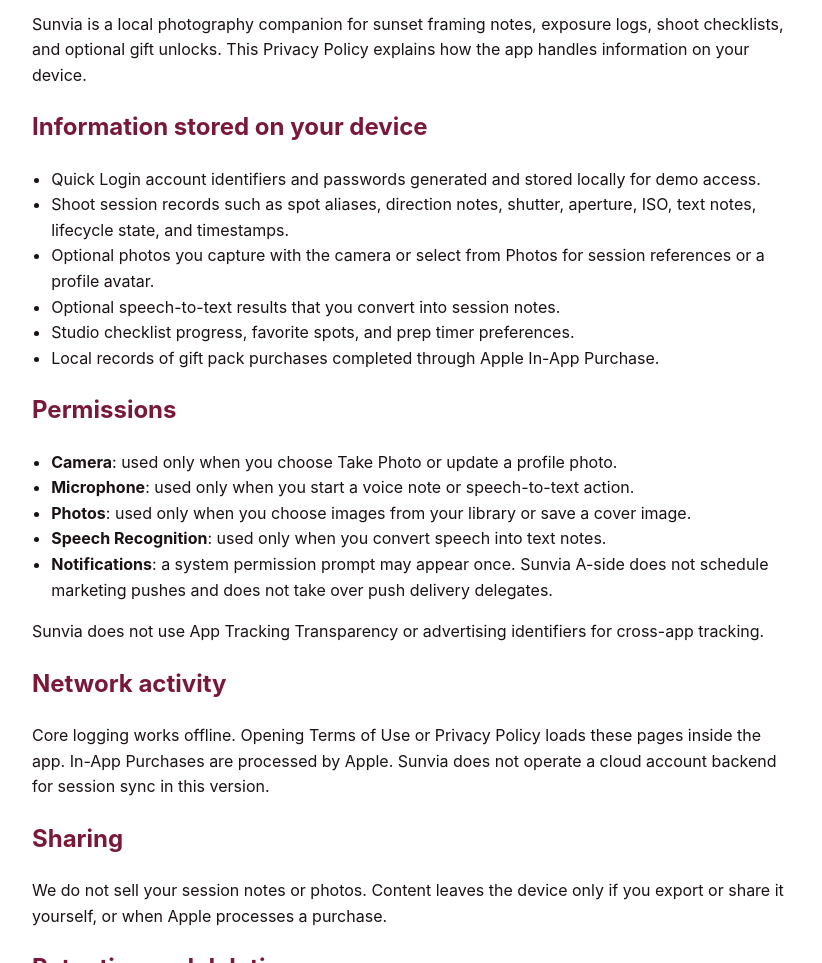
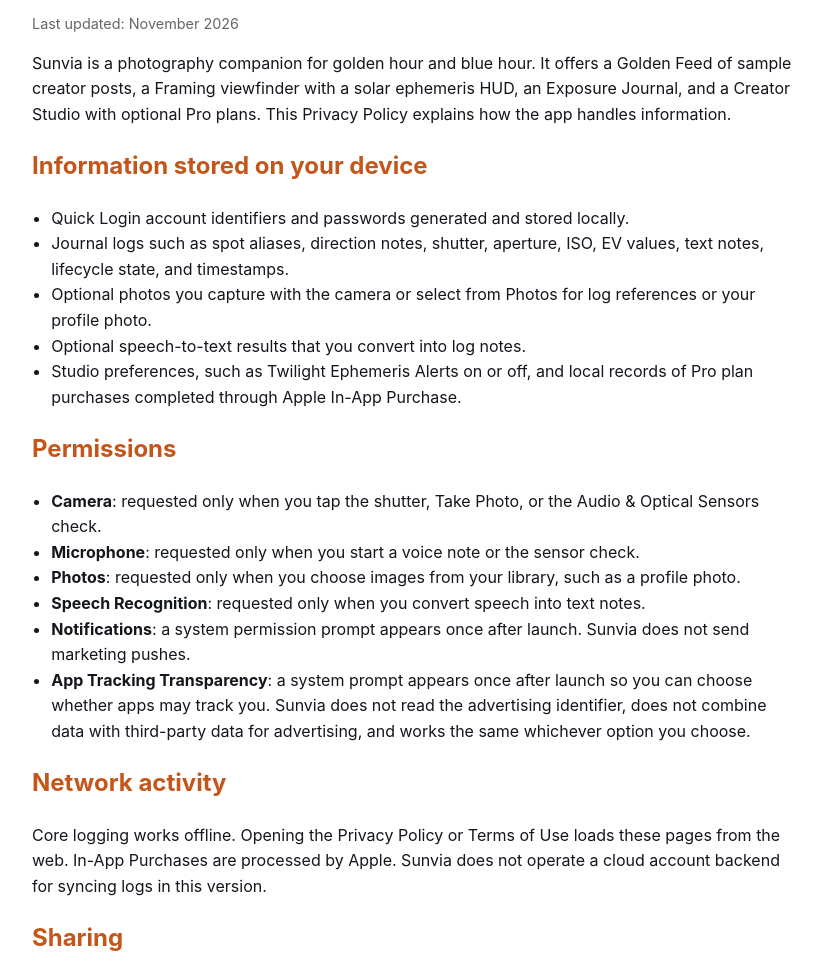
Before and after one commit to Sunvia1/sunvia-legal, a plain HTML site: page privacy.html in a window 1280 px wide. Shown: the part 101-1064 px from the top of the page, without its empty margins (228-1050 px from the left). Drawn offline with Linux system fonts and the light colour scheme.

Commit message:
Update Privacy and Terms for Obsidian Sunset rebuild

```diff
--- a/privacy.html
+++ b/privacy.html
@@ -5,48 +5,49 @@
 <meta name="viewport" content="width=device-width, initial-scale=1" />
 <title>Sunvia Privacy Policy</title>
 <style>
-  body { font-family: -apple-system, BlinkMacSystemFont, "Segoe UI", sans-serif; max-width: 760px; margin: 40px auto; padding: 0 20px; line-height: 1.6; color: #1b1216; background: #fff; }
-  h1,h2 { color: #7a1838; }
+  body { font-family: -apple-system, BlinkMacSystemFont, "Segoe UI", sans-serif; max-width: 760px; margin: 40px auto; padding: 0 20px; line-height: 1.6; color: #14161d; background: #fff; }
+  h1,h2 { color: #c4561a; }
   ul { padding-left: 1.2em; }
+  .meta { color: #666; font-size: 0.9em; }
 </style>
 </head>
 <body>
 <h1>Sunvia Privacy Policy</h1>
-<p>Sunvia is a local photography companion for sunset framing notes, exposure logs, shoot checklists, and optional gift unlocks. This Privacy Policy explains how the app handles information on your device.</p>
+<p class="meta">Last updated: November 2026</p>
+<p>Sunvia is a photography companion for golden hour and blue hour. It offers a Golden Feed of sample creator posts, a Framing viewfinder with a solar ephemeris HUD, an Exposure Journal, and a Creator Studio with optional Pro plans. This Privacy Policy explains how the app handles information.</p>
 
 <h2>Information stored on your device</h2>
 <ul>
-  <li>Quick Login account identifiers and passwords generated and stored locally for demo access.</li>
-  <li>Shoot session records such as spot aliases, direction notes, shutter, aperture, ISO, text notes, lifecycle state, and timestamps.</li>
-  <li>Optional photos you capture with the camera or select from Photos for session references or a profile avatar.</li>
-  <li>Optional speech-to-text results that you convert into session notes.</li>
-  <li>Studio checklist progress, favorite spots, and prep timer preferences.</li>
-  <li>Local records of gift pack purchases completed through Apple In-App Purchase.</li>
+  <li>Quick Login account identifiers and passwords generated and stored locally.</li>
+  <li>Journal logs such as spot aliases, direction notes, shutter, aperture, ISO, EV values, text notes, lifecycle state, and timestamps.</li>
+  <li>Optional photos you capture with the camera or select from Photos for log references or your profile photo.</li>
+  <li>Optional speech-to-text results that you convert into log notes.</li>
+  <li>Studio preferences, such as Twilight Ephemeris Alerts on or off, and local records of Pro plan purchases completed through Apple In-App Purchase.</li>
 </ul>
 
 <h2>Permissions</h2>
 <ul>
-  <li><strong>Camera</strong>: used only when you choose Take Photo or update a profile photo.</li>
-  <li><strong>Microphone</strong>: used only when you start a voice note or speech-to-text action.</li>
-  <li><strong>Photos</strong>: used only when you choose images from your library or save a cover image.</li>
-  <li><strong>Speech Recognition</strong>: used only when you convert speech into text notes.</li>
-  <li><strong>Notifications</strong>: a system permission prompt may appear once. Sunvia A-side does not schedule marketing pushes and does not take over push delivery delegates.</li>
+  <li><strong>Camera</strong>: requested only when you tap the shutter, Take Photo, or the Audio &amp; Optical Sensors check.</li>
+  <li><strong>Microphone</strong>: requested only when you start a voice note or the sensor check.</li>
+  <li><strong>Photos</strong>: requested only when you choose images from your library, such as a profile photo.</li>
+  <li><strong>Speech Recognition</strong>: requested only when you convert speech into text notes.</li>
+  <li><strong>Notifications</strong>: a system permission prompt appears once after launch. Sunvia does not send marketing pushes.</li>
+  <li><strong>App Tracking Transparency</strong>: a system prompt appears once after launch so you can choose whether apps may track you. Sunvia does not read the advertising identifier, does not combine data with third-party data for advertising, and works the same whichever option you choose.</li>
 </ul>
-<p>Sunvia does not use App Tracking Transparency or advertising identifiers for cross-app tracking.</p>
 
 <h2>Network activity</h2>
-<p>Core logging works offline. Opening Terms of Use or Privacy Policy loads these pages inside the app. In-App Purchases are processed by Apple. Sunvia does not operate a cloud account backend for session sync in this version.</p>
+<p>Core logging works offline. Opening the Privacy Policy or Terms of Use loads these pages from the web. In-App Purchases are processed by Apple. Sunvia does not operate a cloud account backend for syncing logs in this version.</p>
 
 <h2>Sharing</h2>
-<p>We do not sell your session notes or photos. Content leaves the device only if you export or share it yourself, or when Apple processes a purchase.</p>
+<p>We do not sell your logs or photos. Content leaves the device only if you export or share it yourself, for example with Export EXIF Card, or when Apple processes a purchase.</p>
 
 <h2>Retention and deletion</h2>
-<p>Data remains in the app sandbox until you clear sessions, log out and clear local content, delete media, or uninstall Sunvia. Clearing sessions removes local shoot records from this device.</p>
+<p>Data remains in the app sandbox until you delete your account from Studio, delete media, or uninstall Sunvia. Delete Account removes local logs, photos, profile photo, preferences, and local purchase records from this device.</p>
 
 <h2>Children</h2>
 <p>Sunvia is not directed to children under 13.</p>
 
 <h2>Contact</h2>
-<p>For privacy questions about this build, use the publisher support channel configured for the App Store listing.</p>
+<p>For privacy questions, use the publisher support channel listed with the App Store listing.</p>
 </body>
 </html>
```
Also changed, not shown: terms.html (+14 -9 lines).
